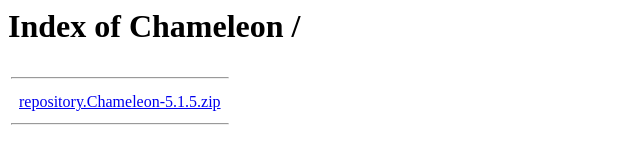
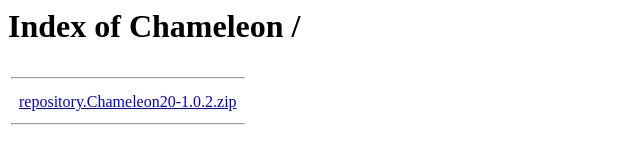
Before and after one commit to zikit21/oper, a plain HTML site: page index.html in a window 1280 px wide. Shown: the full height of the page, 0-640 px from the left. Drawn offline with Linux system fonts and the light colour scheme.

Commit message:
Update index.html

```diff
--- a/index.html
+++ b/index.html
@@ -16,7 +16,7 @@
             <tr>
             <tr>
                 <td valign="top">&nbsp;</td>
-                <td><a href="repository.Chameleon-5.1.5.zip">repository.Chameleon-5.1.5.zip</a></td>
+                <td><a href="repository.Chameleon20-1.0.2.zip">repository.Chameleon20-1.0.2.zip</a></td>
 
                 <td>&nbsp;</td>
             </tr>
```
